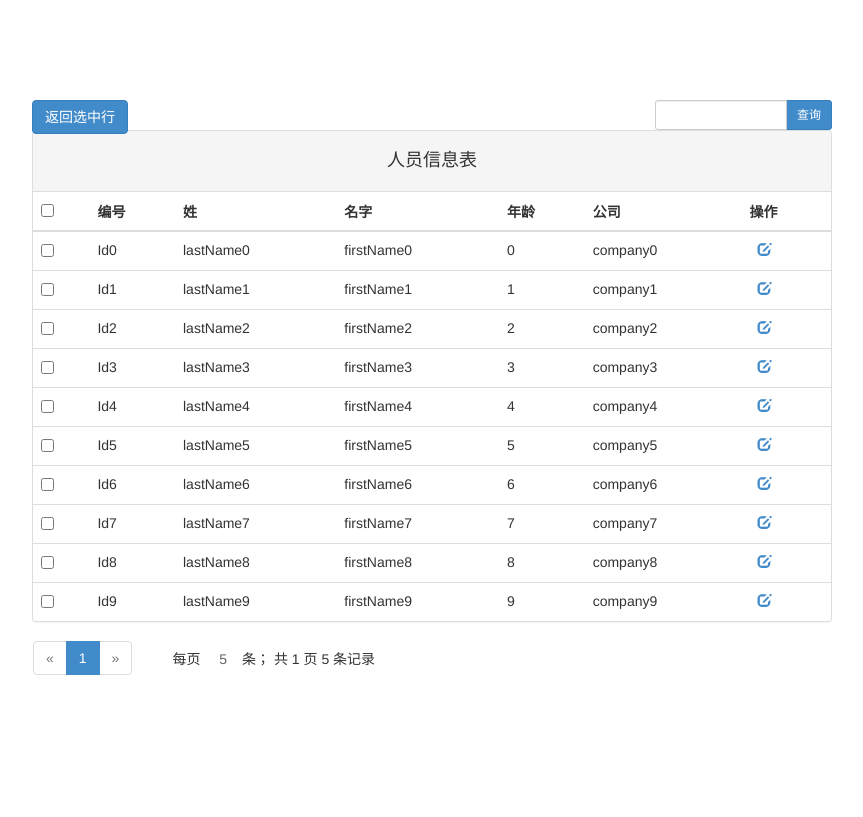
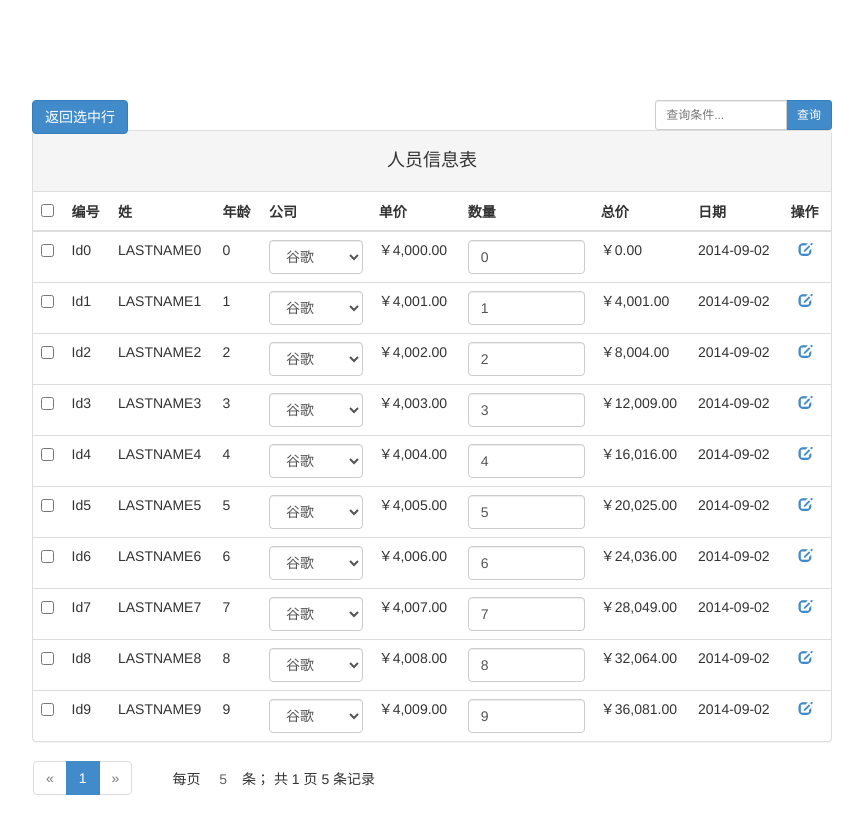
Before and after one commit to hxkinggil/AngularBootStrap, a plain HTML site: page ui-bootstrap/src/grid/GridDemo.html in a window 1280 px wide. Shown: the whole page, without its empty margins (368-1231 px from the left). Drawn offline with Linux system fonts and the light colour scheme.

Commit message:
20140902 grid组件 添加单选 多选

```diff
--- a/ui-bootstrap/src/grid/GridDemo.html
+++ b/ui-bootstrap/src/grid/GridDemo.html
@@ -61,9 +61,12 @@
 <body ng-app="test" ng-controller="Main">
 <div style="width: 800px;height: 100px;margin-left: 400px;margin-top: 100px;">
 
-    <button type="button" class="btn btn-primary" style="float: left;" ng-click="gridOptions.getSelectedRow()">返回选中行</button>
+    <button type="button" class="btn btn-primary" style="float: left;" ng-click="gridOptions.getSelectedRow()">返回选中行
+    </button>
     <div class="input-group input-group-sm">
-        <input id="queryTitle" style="width:20%;float:right" type="text" class="form-control " ng-change="query()" ng-model="queryTitle">
+        <input id="queryTitle" style="width:20%;float:right" type="text" class="form-control " placeholder="查询条件..."
+               ng-model="queryTitle">
+
         <div class="input-group-btn">
             <button type="button" class="btn btn-primary" style="float: right;" ng-click="query();">查询</button>
         </div>
@@ -89,12 +92,20 @@
         $scope.gridOptions.single = false;
         //构建列
         $scope.gridOptions.columnDefs = [
-            {name : "编号" , field : "id"},
-            {name : "姓" , field : "lastName"},
-            {name : "名字" , field : "firstName"},
+            //visible属性用于列是否可见,true时显示,false时隐藏,默认为true
+            {name : "编号" , field : "id" , visible : true},
+            {name : "姓" , field : "lastName" , filter : 'uppercase'},
+            {name : "名字" , field : "firstName" , filter : 'uppercase' , visible : false},
             {name : "年龄" , field : "age"},
-            {name : "公司" , field : "company"},
-            {name : "操作" , field : "id" , visible : true , render : '<a title="编辑" href="#" ng-click="edit(row.entity);" style="display: inline-block;margin:0 8px"><span class="glyphicon glyphicon-edit"></span></a>' }
+            //render可以自定义渲染列,支持html
+            {name : "公司" , field : "company" , render : '<select ng-disabled="!row.entity.company" ng-model="row.entity.company" class="form-control"><option value="">请选择</option><option value="microsoft">微软</option><option value="google">谷歌</option></select>'},
+            {name : "单价" , field : "currency" , filter : 'currency : \\\'￥\\\''},
+            {name : "数量" , field : "num" ,class:'col-sm-2', render : '<input type="number" ng-change="row.entity.totalNum = row.entity.num * row.entity.currency"  ng-model="row.entity.num"  class="form-control"/>'},
+            {name : "总价" , field : "totalNum" , filter : 'currency : \\\'￥\\\''},
+            //filter可添加过滤器,如果过滤器里包含单引号,需转义
+            {name : "日期" , field : "date" , filter : 'date: \\\'yyyy-MM-dd \\\' '},
+            //在render调用edit()方法,可在方法参数中传入row.entity是选择的该行数据,edit()方法定义在当前调用grid指令的scope
+            {name : "操作" , field : "id" , render : '<a title="计算总价" href="#" ng-click="edit(row.entity);" style="display: inline-block;margin:0 8px"><span class="glyphicon glyphicon-edit"></span></a>' }
         ];
         //选择行回调函数 返回行数据
         $scope.gridOptions.getSelectedRow = function ()
@@ -111,69 +122,22 @@
             return $scope.gridOptions.selectedRowEntity;
         }
 
-        var data =
-        {
-            total : 5 ,
-            data : [
-                {
-                    "id" : 0 ,
-                    "age" : 31 ,
-                    "firstName" : "Smith" ,
-                    "lastName" : "Pena" ,
-                    "company" : "Xplor" ,
-                    "employed" : false
-                },
-                {
-                    "id" : 1 ,
-                    "age" : 21 ,
-                    "firstName" : "Sadie" ,
-                    "lastName" : "Lowery" ,
-                    "company" : "Quinex" ,
-                    "employed" : true
-                },
-                {
-                    "id" : 2 ,
-                    "age" : 18 ,
-                    "firstName" : "Smith" ,
-                    "lastName" : "Alex" ,
-                    "company" : "Shan" ,
-                    "employed" : true
-                },
-                {
-                    "id" : 3 ,
-                    "age" : 42 ,
-                    "firstName" : "There" ,
-                    "lastName" : "Tom" ,
-                    "company" : "Google" ,
-                    "employed" : true
-                }
-            ]
-        };
-
-        var datas = new Array();
-
-        for(var i = 0;i < 10;i++)
-        {
-            datas.push({id:'Id'+i,age:i,firstName:'firstName'+i,lastName:'lastName'+i,company:'company'+i,employed:true});
-        }
-
-        data.data = datas;
 
         //构建分页组件
         $scope.gridOptions.webpage = getWebPage();
-        //加载表格数据
-        $scope.gridOptions.data = data.data;
-        //初始化分页组件
-        $scope.gridOptions.webpage.initWebPage( {
-            total : data.total ,
-            query : function ()
-            {
-                $scope.query();
-            }
+
+        //页面加载完成后执行
+        $scope.$watch( '$viewContentLoaded' , function ()
+        {
+            $scope.query();
         } );
+
         //查询方法
         $scope.query = function ( params )
         {
+            console.log( '执行查询方法' );
+
+
             if ( !params )
             {
                 params = {};
@@ -181,13 +145,37 @@
 
             params.start = $scope.gridOptions.webpage.start;
             params.limit = $scope.gridOptions.webpage.limit;
-            alert( '执行查询方法' );
+
+            //grid支持json格式的数据,后台将WebPage对象转成json即可
+            var datas = new Array();
+            for ( var i = 0; i < 10; i++ )
+            {
+                datas.push( {id : 'Id' + i , age : i , firstName : 'firstName' + i , lastName : 'lastName' + i , company : 'google' , currency : 4000 + i , num : i ,totalNum:(4000 + i)*i, 'date' : new Date() , employed : true} );
+            }
+
+            var data =
+            {
+                total : 5 ,
+                data : datas
+            };
+
+            //加载表格数据
+            $scope.gridOptions.data = data.data;
+            //初始化分页组件
+            $scope.gridOptions.webpage.initWebPage( {
+                total : data.total ,
+                query : function ()
+                {
+                    $scope.query();
+                }
+            } );
+
         }
 
         $scope.edit = function ( row )
         {
 
-            alert( '编辑方法：' + row.lastName );
+            alert( '总价：' + row.num * row.currency );
 
         }
 
--- a/ui-bootstrap/src/grid/directive/grid-row.js
+++ b/ui-bootstrap/src/grid/directive/grid-row.js
@@ -55,8 +55,13 @@
                         }
                         else
                         {
-
-                            b += '<div ng-if="$index == ' + index + ' " ng-bind="$eval( row.getQualifiedColField( col ))"></div>';
+                            if(  col.colDef.filter )
+                            {
+                                b += '<div ng-if="$index == ' + index + ' " ng-bind="$eval( row.getQualifiedColField( col )+\'|'+col.colDef.filter+'\') "></div>';
+                            }else
+                            {
+                                b += '<div ng-if="$index == ' + index + ' " ng-bind="$eval( row.getQualifiedColField( col )) "></div>';
+                            }
                         }
 
 
--- a/ui-bootstrap/template/grid/grid-column.html
+++ b/ui-bootstrap/template/grid/grid-column.html
@@ -5,7 +5,7 @@
     <th ng-if="!single">
         <input title="全选" type="checkbox" name="rowCheckAll" ng-model="selectAll.checked"/>
     </th>
-    <th ng-repeat="col in columns" ng-if="col.visible">
+    <th ng-repeat="col in columns" ng-if="col.visible" ng-class="col.colDef.class">
         {{col.displayName}}
     </th>
 </tr>
```
Also changed, not shown: ui-bootstrap/template/grid/grid-row.html (+1 -1 lines).
